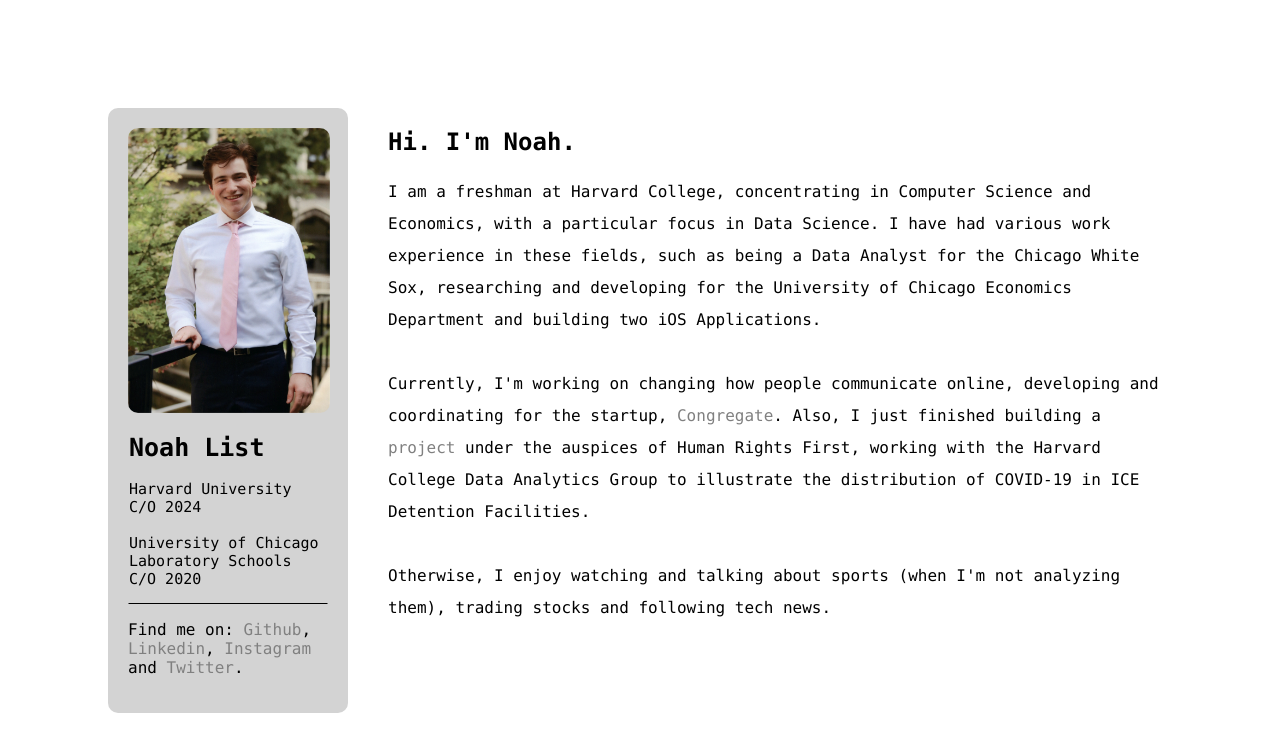
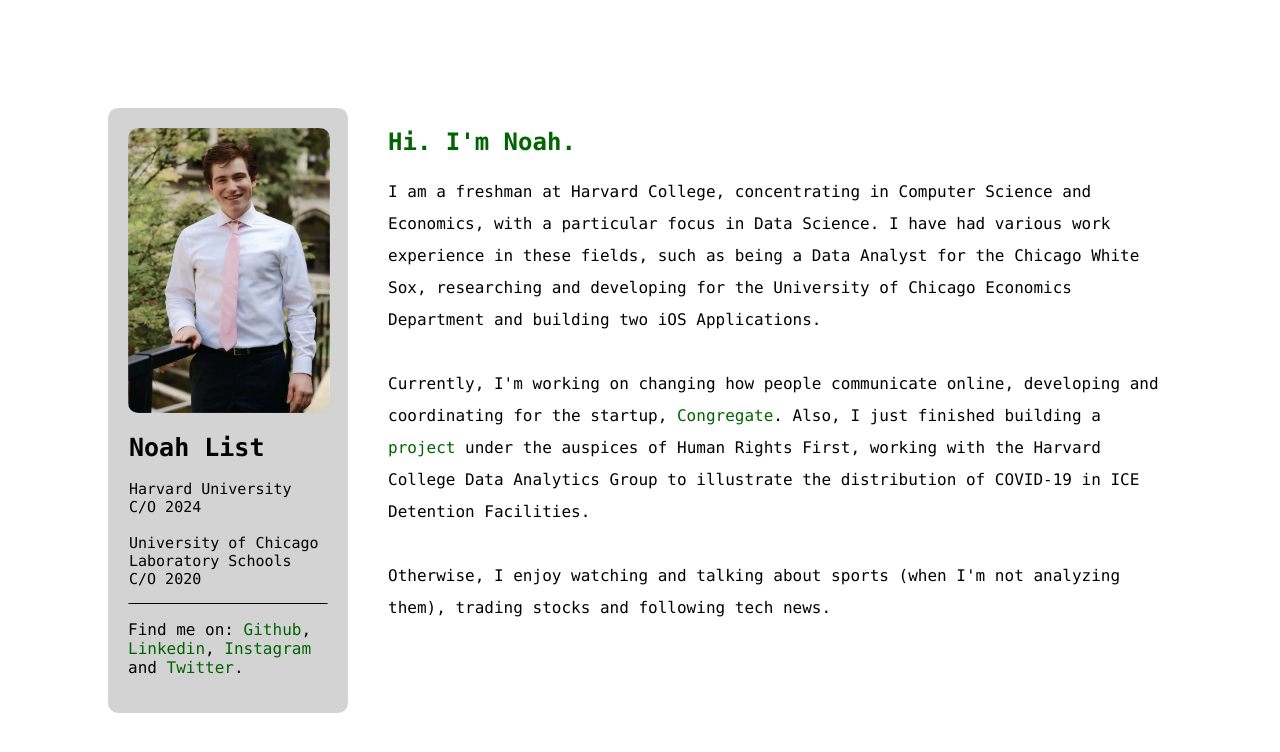
Before and after one commit to nlist2/nlist-website, a plain HTML site: page index.html in a window 1280 px wide. Drawn offline with Linux system fonts and the light colour scheme.

Commit message:
dark green color push

```diff
--- a/index.html
+++ b/index.html
@@ -27,20 +27,20 @@
 					<div class="lsc-socials">
 						<p>
 						  Find me on:
-					    <a href="https://www.github.com/nlist2" style="color: grey; text-decoration:  none;">Github</a>, <a href="https://www.linkedin.com/in/noah-list/" style="color: grey; text-decoration:  none;">Linkedin</a>, <a href="https://www.instagram.com/noah2list/" style="color: grey; text-decoration:  none;">Instagram</a> and <a href="https://twitter.com/noah_list?lang=en" style="color: grey; text-decoration:  none;">Twitter</a>.</p>
+					    <a href="https://www.github.com/nlist2" style="color: darkgreen; text-decoration:  none;">Github</a>, <a href="https://www.linkedin.com/in/noah-list/" style="color: darkgreen; text-decoration:  none;">Linkedin</a>, <a href="https://www.instagram.com/noah2list/" style="color: darkgreen; text-decoration:  none;">Instagram</a> and <a href="https://twitter.com/noah_list?lang=en" style="color: darkgreen; text-decoration:  none;">Twitter</a>.</p>
 					</div>
 				</div>
             </div>
             <div class="sidebar-right" style=" "> <!-- Description/main text here-->
                 <p>
-				<h2><b>Hi. I'm Noah. </b></h2>
+				<h2 style="color: darkgreen;"><b>Hi. I'm Noah. </b></h2>
 					<p style="line-height: 2;">
                     I am a freshman at Harvard College, concentrating in Computer Science and Economics, with a particular focus in Data Science.
                     I have had various work experience in these fields,
                     such as being a Data Analyst for the Chicago White Sox, researching and developing for the University of Chicago Economics Department and building two iOS Applications. <br> <br>
-                    Currently, I'm working on changing how people communicate online, developing and coordinating for the startup, <a href="https://congregate.live" style="color: grey; text-decoration:  none;">Congregate</a>.
+                    Currently, I'm working on changing how people communicate online, developing and coordinating for the startup, <a href="https://congregate.live" style="color: darkgreen; text-decoration:  none;">Congregate</a>.
                     Also, I just finished building a
-						<a href="https://www.detainedindanger.org" style="color: grey; text-decoration:  none;">project</a>
+						<a href="https://www.detainedindanger.org" style="color: darkgreen; text-decoration:  none;">project</a>
                     under the auspices of Human Rights First,
                     working with the Harvard College Data Analytics Group to illustrate the distribution of COVID-19 in ICE Detention Facilities.
 						<br> <br>
```
